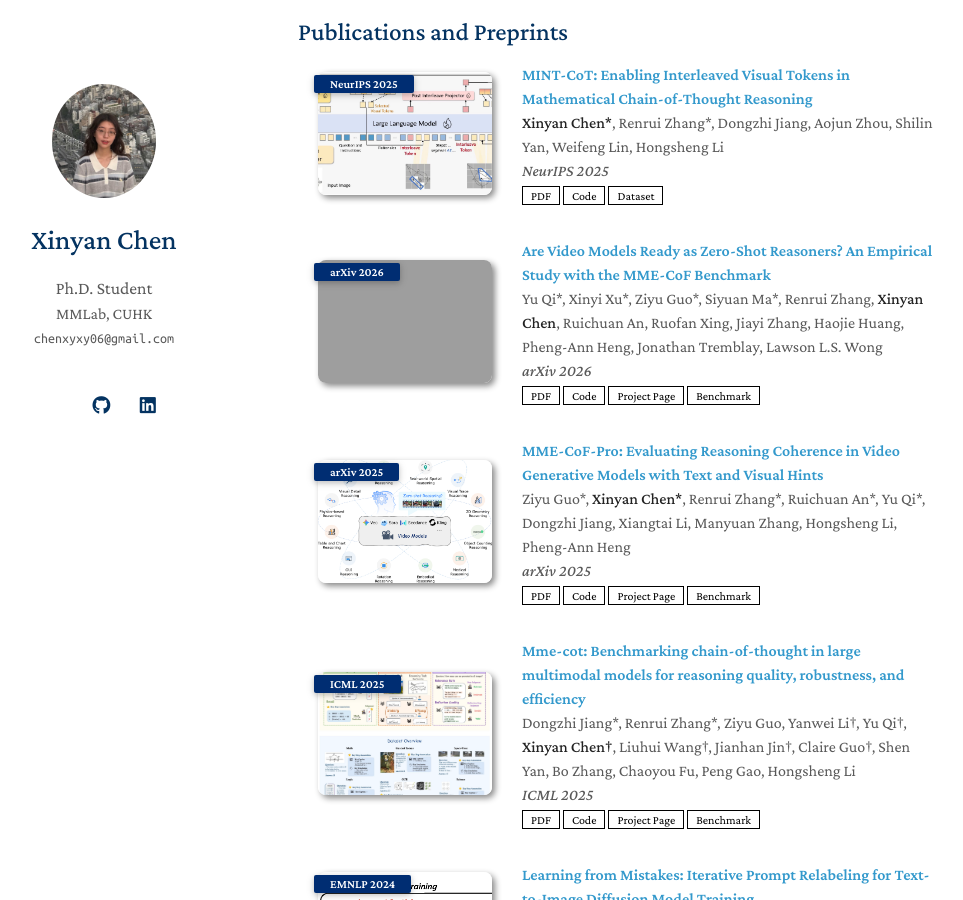
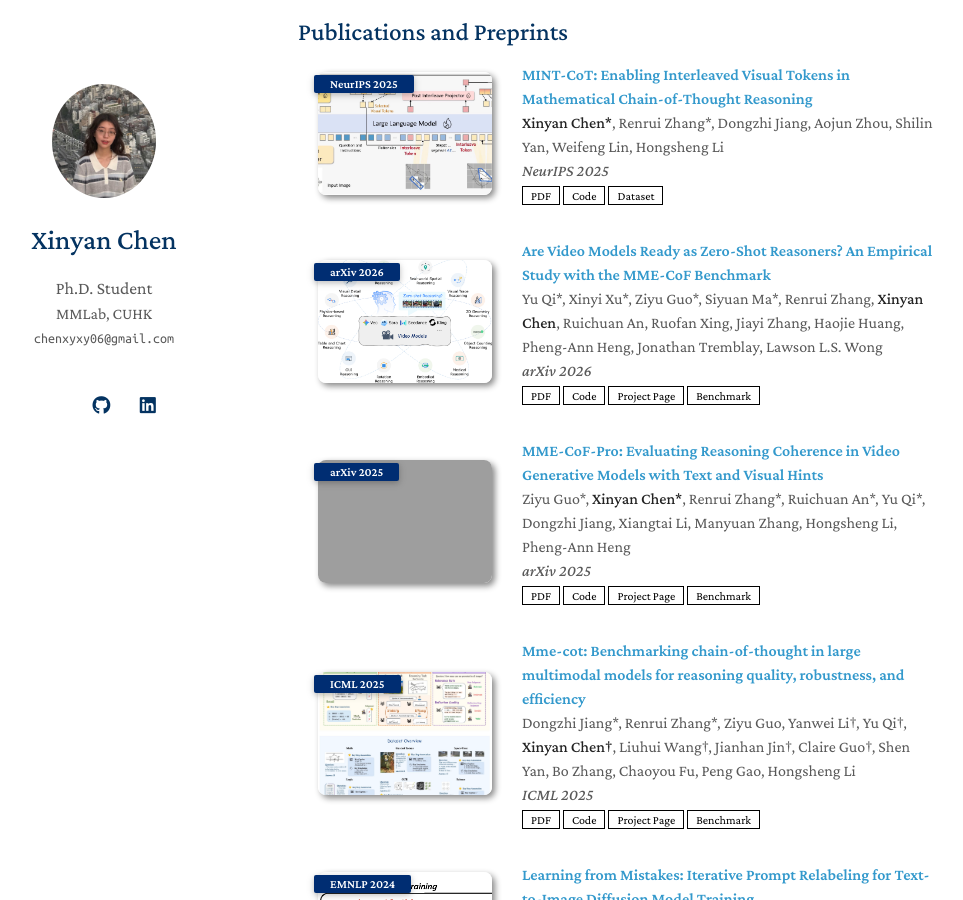
Before and after one commit to xinyan-cxy/xinyan-cxy.github.io, a Jekyll site: the page built from index.md, in a window 1280 px wide and 900 px high, scrolled down 481 px. Shown: the whole window, without its empty margins (172-1135 px from the left). Built offline with Jekyll 4.4.1, drawn with Linux system fonts in a browser that asks for light colours; a style sheet for code colours, icons or effects is not loaded; our own code applies the rules of GitHub Pages for plain Markdown files; grey boxes are pictures that could not be loaded.

Commit message:
Update publications.yml

```diff
--- a/_data/publications.yml
+++ b/_data/publications.yml
@@ -15,7 +15,7 @@ main:
     code: https://github.com/yqi19/MME-CoF-Pro
     project: https://video-reasoning-coherence.github.io/
     benchmark: https://huggingface.co/datasets/yqi19/mme-cof-pro
-    image: ./assets/img/MME-CoF-Pro.png
+    image: ./assets/img/MME-CoF.png
 
   - title: "MME-CoF-Pro: Evaluating Reasoning Coherence in Video Generative Models with Text and Visual Hints"
     authors: "Ziyu Guo*, <strong>Xinyan Chen*</strong>, Renrui Zhang*, Ruichuan An*, Yu Qi*, Dongzhi Jiang, Xiangtai Li, Manyuan Zhang, Hongsheng Li, Pheng-Ann Heng"
@@ -24,7 +24,7 @@ main:
     code: https://github.com/ZiyuGuo99/MME-CoF
     project: https://video-cof.github.io/
     benchmark: https://huggingface.co/datasets/ZiyuG/MME-CoF
-    image: ./assets/img/MME-CoF.png
+    image: ./assets/img/MME-CoF-Pro.png
 
   - title: "Mme-cot: Benchmarking chain-of-thought in large multimodal models for reasoning quality, robustness, and efficiency"
     authors: "Dongzhi Jiang*, Renrui Zhang*, Ziyu Guo, Yanwei Li†, Yu Qi†, <strong>Xinyan Chen†</strong>, Liuhui Wang†, Jianhan Jin†, Claire Guo†, Shen Yan, Bo Zhang, Chaoyou Fu, Peng Gao, Hongsheng Li"
```
